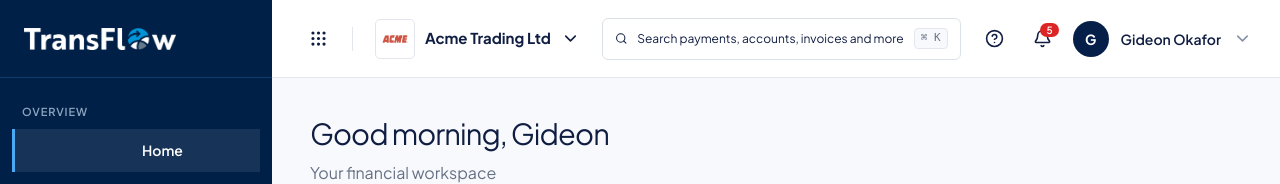
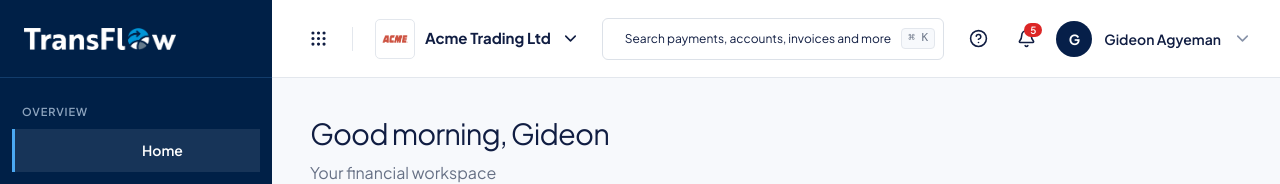
Before and after one commit to gidayensu/v3POC, a React (Vite) app: page / in a window 1280 px wide. Shown: the top 184 px of the page. Built offline with nearby package versions, Linux system fonts and the light colour scheme; some icons are missing.

Commit message:
feat: update user name from Gideon Okafor to Gideon Agyeman across multiple components

```diff
--- a/src/components/layout/ProductShell.tsx
+++ b/src/components/layout/ProductShell.tsx
@@ -61,7 +61,7 @@ export function ProductTop() {
       <CircleHelp />
       <Bell />
       <span>G</span>
-      <b>Gideon Okafor</b>
+      <b>Gideon Agyeman</b>
     </header>
   )
 }
--- a/src/components/layout/Topbar.tsx
+++ b/src/components/layout/Topbar.tsx
@@ -90,7 +90,7 @@ export function Topbar({
           G
         </span>
         <b className="text-sm font-semibold text-[#101d42] max-md:hidden">
-          Gideon Okafor
+          Gideon Agyeman
         </b>
         <ChevronDown className="text-[#8792a8] max-md:hidden" />
       </div>
--- a/src/data/users.ts
+++ b/src/data/users.ts
@@ -30,8 +30,8 @@ export const users: UserRecord[] = [
     created: "Aug 20, 2026, 8:24 AM",
   },
   {
-    name: "Gideon Okafor",
-    email: "gokafor@acmetrading.com",
+    name: "Gideon Agyeman",
+    email: "gAgyeman@acmetrading.com",
     role: "Apex Admin",
     status: "active",
     merchant: "Acme Trading Ltd",
--- a/src/pages/businesses/BusinessTabs.tsx
+++ b/src/pages/businesses/BusinessTabs.tsx
@@ -67,7 +67,7 @@ function OverviewTab({ business }: { business: BusinessRecord }) {
           Primary contact
         </h3>
         <p className="m-0 grid gap-1.5">
-          <b className="text-[15px] font-bold text-[#101d42]">Gideon Okafor</b>
+          <b className="text-[15px] font-bold text-[#101d42]">Gideon Agyeman</b>
           <span className="text-sm text-[#667085]">Merchant Administrator</span>
           <span className="text-sm text-[#667085]">gideon@acmetrading.com</span>
           <span className="text-sm text-[#667085]">+233 30 555 0194</span>
@@ -79,7 +79,7 @@ function OverviewTab({ business }: { business: BusinessRecord }) {
 
 function RepresentativesTab() {
   const representatives = [
-    ["Gideon Okafor", "Primary administrator", "Director · Verified"],
+    ["Gideon Agyeman", "Primary administrator", "Director · Verified"],
     [
       "Ama Mensah",
       "Finance representative",
--- a/src/pages/transpay/steps.tsx
+++ b/src/pages/transpay/steps.tsx
@@ -252,7 +252,7 @@ export function ReviewStep({
             </div>
             <div>
               <dt>Primary contact</dt>
-              <dd>Gideon Okafor</dd>
+              <dd>Gideon Agyeman</dd>
             </div>
           </dl>
         </section>
```
Also changed, not shown: 1 other file (tests, documents, lock files or other folders).
